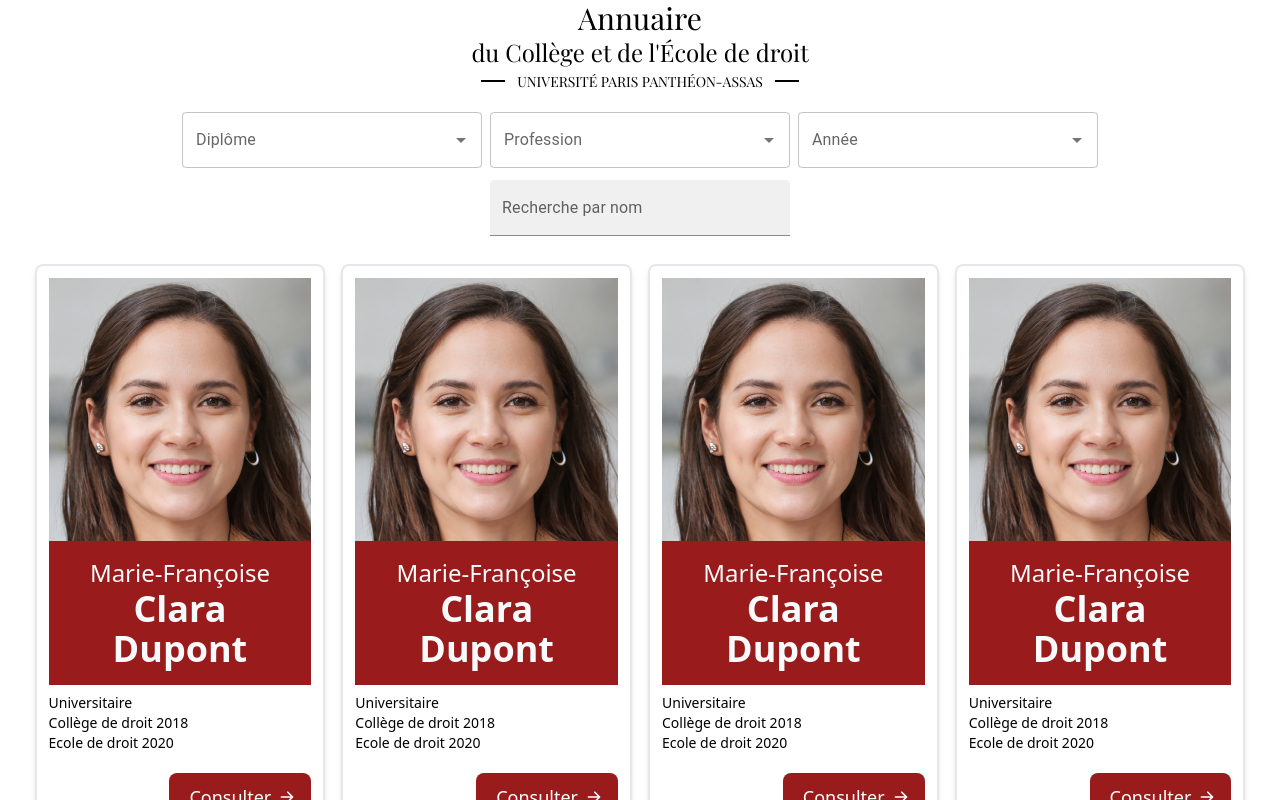
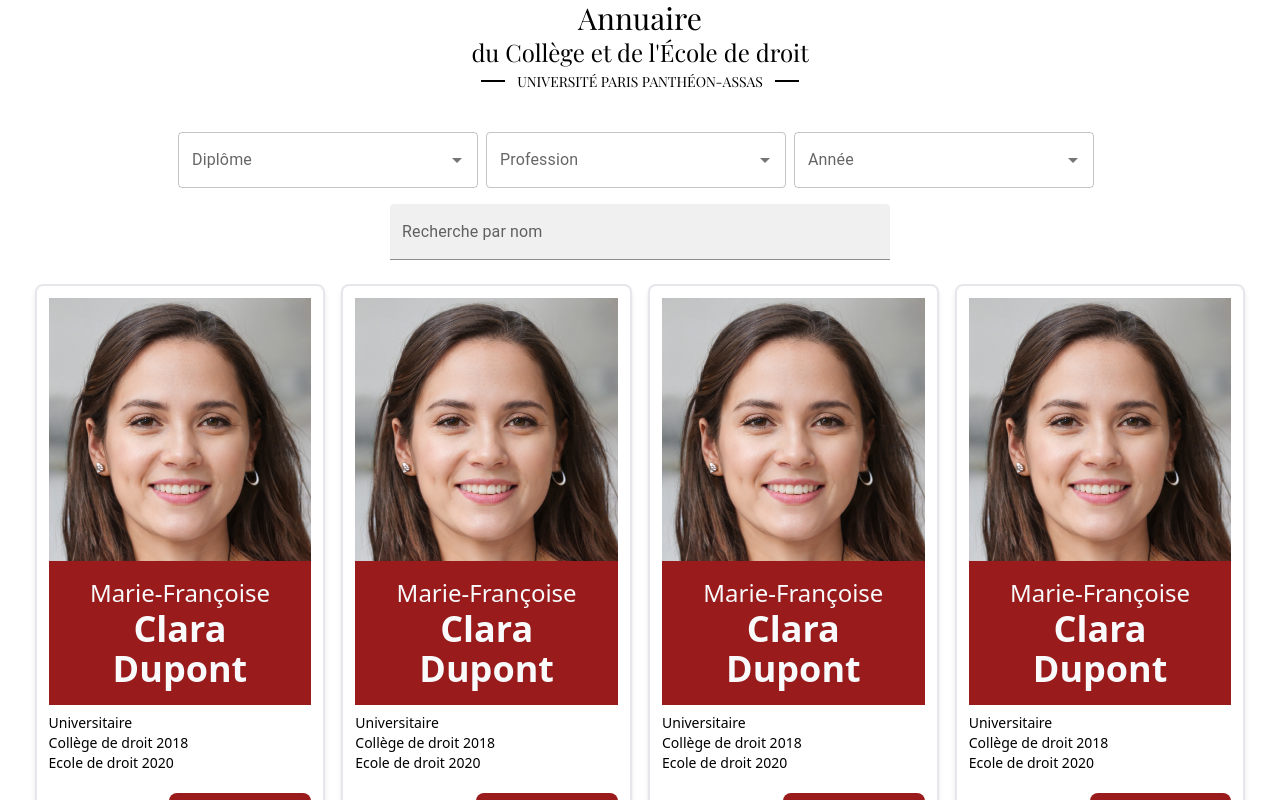
Before and after one commit to WildCodeSchool/2022-03-JS-Remote-404-Alumni-droit, a React (Vite) app in the folder frontend/: page / in a window 1280 px wide. Shown: the top 800 px of the page. Built offline with nearby package versions, Linux system fonts and the light colour scheme; a web font is replaced by a local one.

Commit message:
Fixed responsive conflict between Tailwind and Mui

```diff
--- a/frontend/src/components/Filters.jsx
+++ b/frontend/src/components/Filters.jsx
@@ -30,15 +30,23 @@ const Profession = [
   { label: "Autres professions" },
 ];
 
+// ["640px", "768px", "1024px"];
+// ["40em", "52em", "64em"],
 function Filters() {
   return (
     <>
-      <div className="flex flex-col items-center space-y-2 m-3 md:flex-row justify-center space-x-2">
+      <div className="flex flex-col items-center mt-10 md:flex-row justify-center">
         <Autocomplete
           disablePortal
           id="combo-box-demo"
           options={Diplome}
-          sx={{ width: 300, mt: 1 }}
+          sx={{
+            width: 300,
+            mb: 1,
+            "@media screen and (min-width: 52em)": {
+              mr: 1,
+            },
+          }}
           // label={filters.diplome}
           renderInput={(params) => (
             <TextField {...params} label="Diplôme" color="primary" />
@@ -48,7 +56,13 @@ function Filters() {
           disablePortal
           id="combo-box-demo"
           options={Profession}
-          sx={{ width: 300 }}
+          sx={{
+            width: 300,
+            mb: 1,
+            "@media screen and (min-width: 52em)": {
+              mr: 1,
+            },
+          }}
           // label={filters.profession}
           renderInput={(params) => (
             <TextField {...params} label="Profession" color="primary" />
@@ -58,19 +72,30 @@ function Filters() {
           disablePortal
           id="combo-box-demo"
           options={Année}
-          sx={{ width: 300 }}
+          sx={{
+            width: 300,
+            mb: 1,
+            "@media screen and (min-width: 52em)": {
+              mr: 1,
+            },
+          }}
           // label={filters.annee}
           renderInput={(params) => (
             <TextField {...params} label="Année" color="primary" />
           )}
         />
       </div>
-      <div className="flex justify-center m-3">
+      <div className="flex justify-center m-2">
         <TextField
           id="filled-basic"
           label="Recherche par nom"
           variant="filled"
-          sx={{ width: 300 }}
+          sx={{
+            width: 300,
+            "@media screen and (min-width: 52em)": {
+              width: 500,
+            },
+          }}
         />
       </div>
     </>
--- a/frontend/src/components/Header.jsx
+++ b/frontend/src/components/Header.jsx
@@ -4,18 +4,18 @@ import "../App.css";
 function Header() {
   return (
     <div>
-      <head className="flex font-playfair flex-col items-center text-black">
-        <header className="text-2xl sm:text-3xl">Annuaire</header>
-        <header className="text-xl sm:text-2xl">
+      <div className="flex font-playfair flex-col items-center text-black">
+        <div className="text-2xl sm:text-3xl">Annuaire</div>
+        <div className="text-xl sm:text-2xl">
           du Collège et de l&apos;École de droit
-        </header>
+        </div>
 
         <h1 className="text-xs sm:text-sm flex flex-row mt-1">
           <div className="h-0.5 sm:w-6 w-5 bg-black mt-2 mr-1 sm:mr-3" />
           UNIVERSITÉ PARIS PANTHÉON-ASSAS
           <div className="h-0.5 sm:w-6 w-5 bg-black mt-2 ml-1 sm:ml-3" />
         </h1>
-      </head>
+      </div>
     </div>
   );
 }
--- a/frontend/src/pages/Listing.jsx
+++ b/frontend/src/pages/Listing.jsx
@@ -40,7 +40,7 @@ function Listing() {
   return (
     <>
       <Filters />
-      {/* filters={filters} onChange={() => setFilters}  */}
+      {/* filters={filters} onChange={() => setFilters()}  */}
       <div className="flex flex-wrap justify-center p-2">
         <UserCard />
         <UserCard />
```
